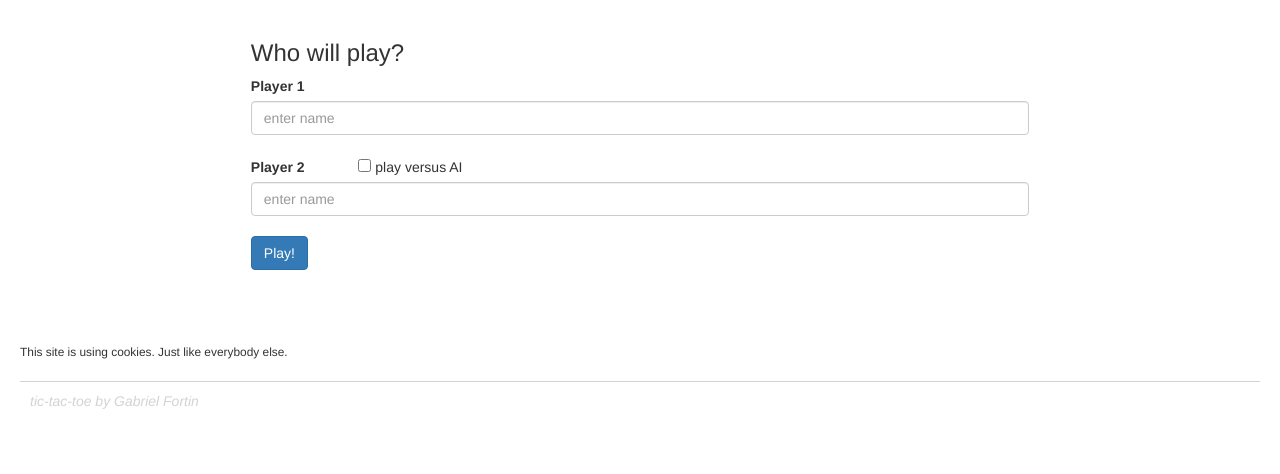
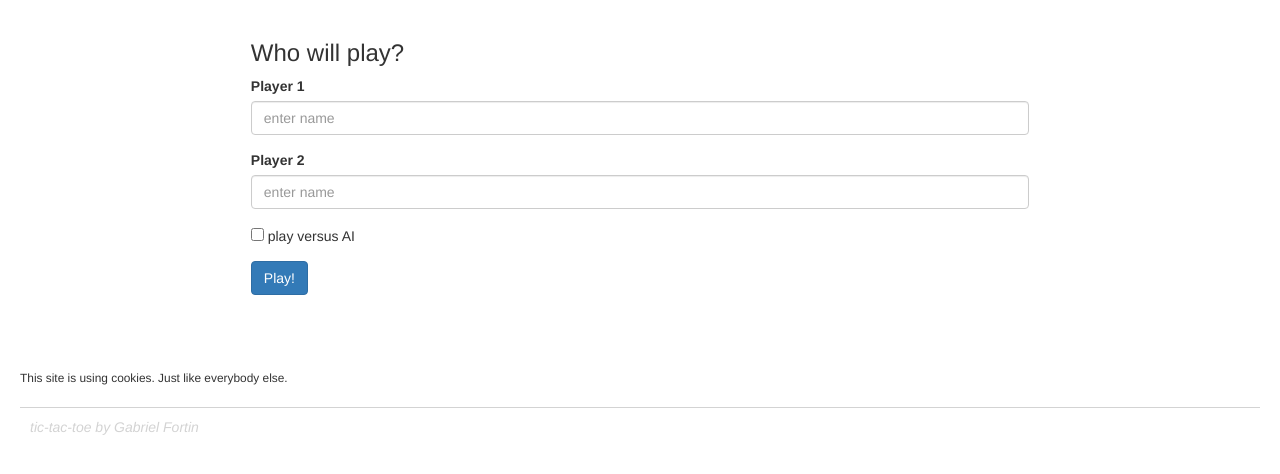
Before and after one commit to gabriel-fortin/tic-tac-toe, a CodeIgniter app: page /database/ in a window 1280 px wide. Shown: the top 474 px of the page. Run offline with CodeIgniter, Linux system fonts and the light colour scheme.

Commit message:
improve UI for 'begin' form

```diff
--- a/application/controllers/Tic_tac_toe.php
+++ b/application/controllers/Tic_tac_toe.php
@@ -11,6 +11,7 @@ class Tic_tac_toe extends CI_Controller
         $this->load->library('form_validation');
         $this->load->library('session');
         $this->load->helper('string');
+        $this->load->helper('array');
         $this->load->helper('html');
         $this->load->helper('form');
         $this->load->helper('url');
@@ -39,6 +40,7 @@ class Tic_tac_toe extends CI_Controller
         $this->_check_form();
 
         $data = array(
+            'validation_error_array' => $this->form_validation->error_array(),
             'css_files' => ['base', 'begin'],
         );
 
--- a/application/views/ttt/begin.php
+++ b/application/views/ttt/begin.php
@@ -4,13 +4,13 @@
 
 <h3>Who will play?</h3>
 
-
 <?php echo form_open('tic-tac-toe/begin'); ?>
 
+    <div class="form-group <?php if (element('player1', $validation_error_array) !== NULL) {echo 'has-error';} ?>">
+        <?php echo form_label('Player 1', 'player1', ['class' => 'control-label']) ?>
 
-    <?php echo form_label('Player 1', 'player1') ?>
         <br />
-    <?php /*echo form_input('player1', $player1)*/ ?>
+
         <?php echo form_input(array(
                 'name' => 'player1',
                 'value' => set_value('player1', ''),
@@ -18,13 +18,12 @@
                 'class' => 'form-control',
                 'placeholder' => 'enter name',
         )) ?>
+    </div>
 
+    <div class="form-group <?php if (element('player2', $validation_error_array) !== NULL) {echo 'has-error';} ?>">
+        <?php echo form_label('Player 2', 'player2', ['class' => 'control-label']) ?>
         <br />
 
-    <?php echo form_label('Player 2', 'player2') ?>
-    <?php echo form_checkbox('ai', 'yes', FALSE, 'class="ai-checkbox"'); ?>
-    <span>play versus AI</span>
-    <br />
         <?php echo form_input(array(
                 'name' => 'player2',
                 'value' => set_value('player2', ''),
@@ -32,13 +31,16 @@
                 'class' => 'form-control',
                 'placeholder' => 'enter name',
         )) ?>
+    </div>
 
-    <br />
+    <?php echo form_checkbox('ai', 'yes', FALSE, 'class="ai-checkbox"'); ?>
+    <span>play versus AI</span>
 
+    <div class="form-group">
         <?php echo form_submit('submit', 'Play!', ['class' => 'btn btn-primary']) ?>
+    </div>
 
 <?php echo form_close() ?>
 
-
 </div>
 </div>
--- a/assets/css/begin.css
+++ b/assets/css/begin.css
@@ -6,5 +6,5 @@
 }
 
 input.ai-checkbox {
-    margin-left: 50px;
+    margin-bottom: 20px;
 }
```
Lines whose indentation alone changed are shown as unchanged.
